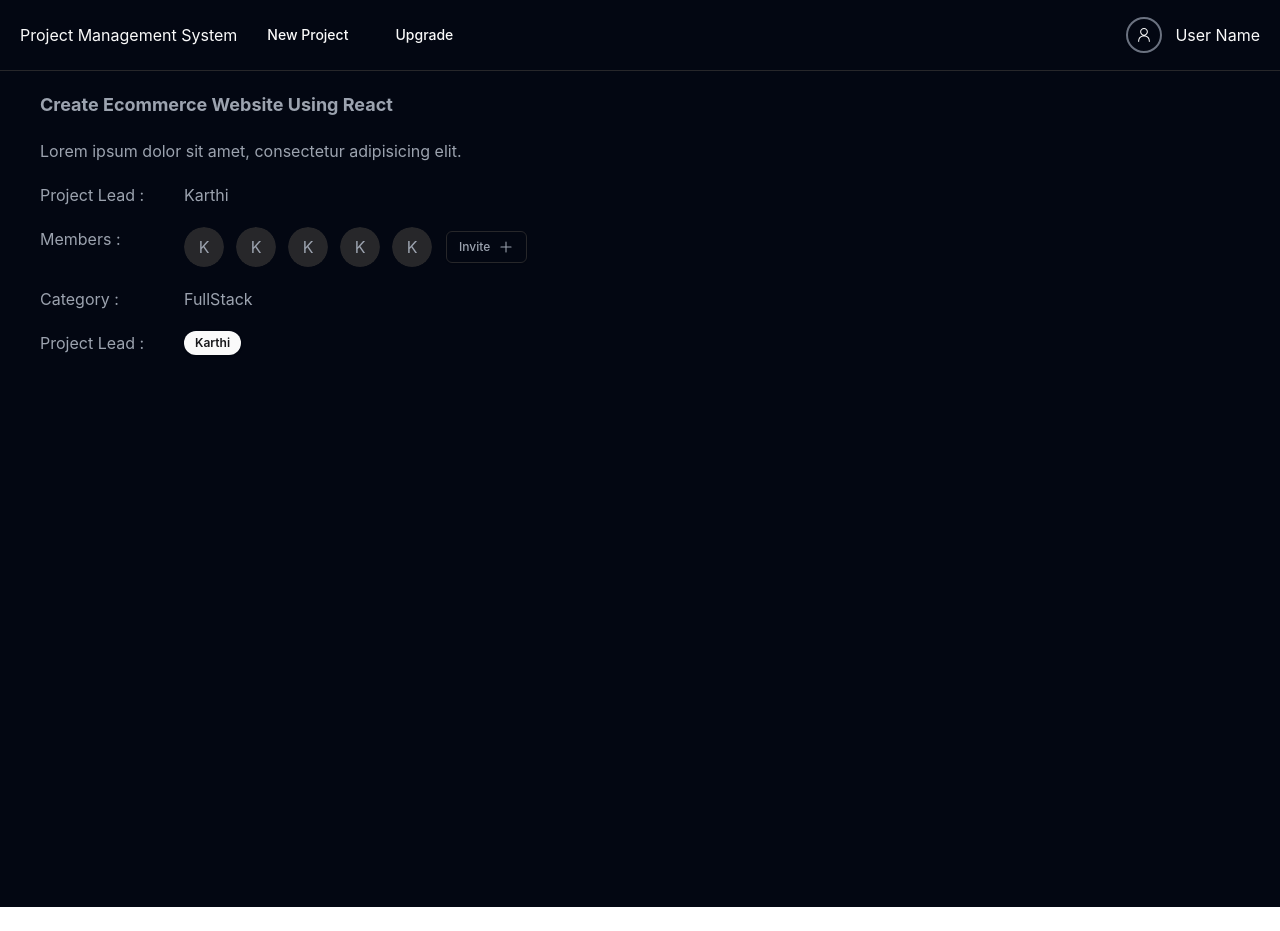
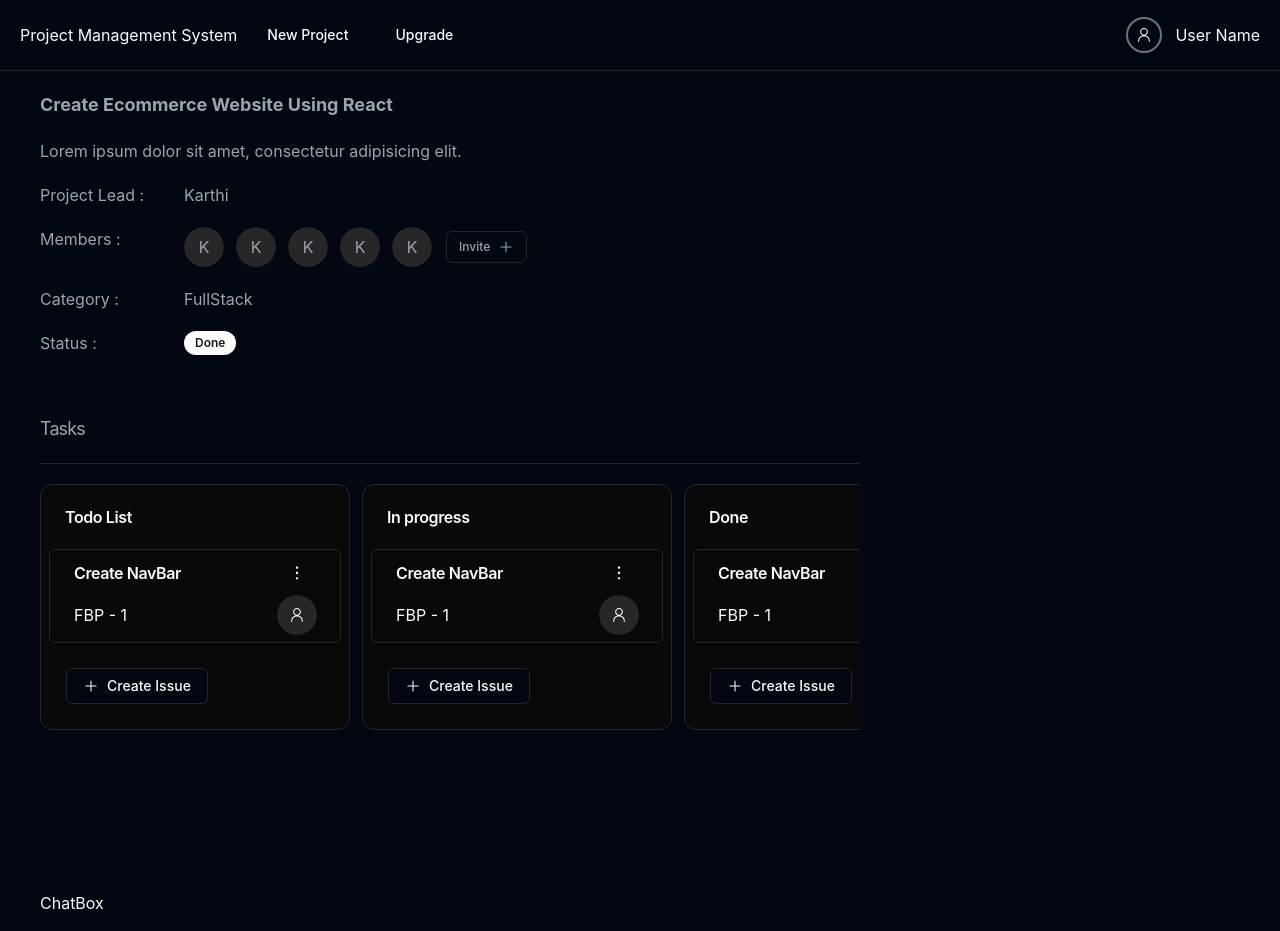
Before and after one commit to karthikeyan-v-max/ProjectZenith, a React (Vite) app: page /project/1 in a window 1280 px wide. Before the commit the page ends 907 px from the top, so only its background shows below. Built offline with nearby package versions, Linux system fonts and the light colour scheme.

Commit message:
created issues stuffs

```diff
--- /dev/null
+++ b/src/pages/Issues/CreateIssueForm.jsx
@@ -0,0 +1,9 @@
+import React from 'react'
+
+const CreateIssueForm = () => {
+  return (
+    <div>CreateIssueForm</div>
+  )
+}
+
+export default CreateIssueForm
--- /dev/null
+++ b/src/pages/Issues/IssueCard.jsx
@@ -0,0 +1,56 @@
+import { Avatar, AvatarFallback } from '@/components/ui/avatar'
+import { Button } from '@/components/ui/button'
+import { Card, CardContent, CardHeader, CardTitle } from '@/components/ui/card'
+import { DropdownMenu, DropdownMenuContent, DropdownMenuItem, DropdownMenuTrigger } from '@/components/ui/dropdown-menu'
+import { DotsVerticalIcon, PersonIcon } from '@radix-ui/react-icons'
+import React from 'react'
+
+const IssueCard = () => {
+  return (
+    <Card className="rounded-md py-1 pb-2">
+      <CardHeader className="py-0 pb-1">
+        <div className='flex justify-between items-center'>
+          <CardTitle>
+            Create NavBar
+          </CardTitle>
+          <DropdownMenu>
+            <DropdownMenuTrigger>
+            <Button className="rounded-full" size="icon" variant="ghost">
+              <DotsVerticalIcon/>
+            </Button>
+            </DropdownMenuTrigger>
+            <DropdownMenuContent>
+              <DropdownMenuItem>In Progress</DropdownMenuItem>
+              <DropdownMenuItem>Done</DropdownMenuItem>
+              <DropdownMenuItem>Edit</DropdownMenuItem>
+              <DropdownMenuItem>Delete</DropdownMenuItem>
+            </DropdownMenuContent>
+          </DropdownMenu>
+        </div>
+      </CardHeader>
+      <CardContent className="py-0">
+        <div className='flex items-center justify-between'>
+          <p>FBP - {1}</p>
+          <DropdownMenu className="W-[30rem] border border-red-400">
+            <DropdownMenuTrigger>
+              <Button
+              size="icon"
+              className="bg-gray-900 hover:text-black text-white rounded-full">
+                <Avatar>
+                  <AvatarFallback>
+                    <PersonIcon/>
+                  </AvatarFallback>
+                </Avatar>
+              </Button>
+            </DropdownMenuTrigger>
+            <DropdownMenuContent>
+
+            </DropdownMenuContent>
+          </DropdownMenu>
+        </div>
+      </CardContent>
+    </Card>
+  )
+}
+
+export default IssueCard
--- /dev/null
+++ b/src/pages/Issues/IssueList.jsx
@@ -0,0 +1,45 @@
+import { Button } from '@/components/ui/button'
+import { Card, CardContent, CardFooter, CardHeader, CardTitle } from '@/components/ui/card'
+import { Dialog, DialogContent, DialogHeader, DialogTitle, DialogTrigger } from '@/components/ui/dialog'
+import React from 'react'
+import IssueCard from './IssueCard'
+import { PlusIcon } from '@radix-ui/react-icons'
+import CreateIssueForm from './CreateIssueForm'
+
+const IssueList = ({title , status}) => {
+  return (
+    <div>
+        <Dialog>
+            <Card className="w-full md:w-[300px] lg:w-[310px]">
+                <CardHeader>
+                    <CardTitle>{title}</CardTitle>
+                </CardHeader>
+                <CardContent className="px-2">
+                    <div className="space-y-2">
+                        <IssueCard/>
+                    </div>
+                </CardContent>
+                <CardFooter>
+                    <DialogTrigger>
+                        <Button
+                            className="w-full flex items-center gap-2"
+                            variant="outline"
+                        >
+                            <PlusIcon/>
+                            Create Issue
+                        </Button>
+                    </DialogTrigger>
+                </CardFooter>
+            </Card>
+            <DialogContent>
+                <DialogHeader>
+                    <DialogTitle>Create New Issue</DialogTitle>
+                </DialogHeader>
+                <CreateIssueForm/>
+            </DialogContent>
+        </Dialog>
+    </div>
+  )
+}
+
+export default IssueList
--- /dev/null
+++ b/src/pages/ProjectDetails/ChatBox.jsx
@@ -0,0 +1,9 @@
+import React from 'react'
+
+const ChatBox = () => {
+  return (
+    <div>ChatBox</div>
+  )
+}
+
+export default ChatBox
--- a/src/pages/ProjectDetails/ProjectDetails.jsx
+++ b/src/pages/ProjectDetails/ProjectDetails.jsx
@@ -6,6 +6,8 @@
 import { PlusIcon } from '@radix-ui/react-icons'
 import React from 'react'
 import InviteUserForm from './InviteUserForm'
+import IssueList from '../Issues/IssueList'
+import ChatBox from './ChatBox'
 
 const ProjectDetails = () => {
   const handleProjectInvitation = () => {
@@ -58,13 +60,33 @@
                   <p>FullStack</p>
                 </div>
                 <div className='flex'>
-                  <p className='w-36'>Project Lead :</p>
-                  <Badge className="cursor-pointer">Karthi</Badge>
+                  <p className='w-36'>Status :</p>
+                  <Badge className="cursor-pointer">Done</Badge>
                 </div>
               </div>
+              <section>
+                <p className='py-5 border-b text-lg -tracking-wider'>Tasks</p>
+                <div className='lg:flex md:flex gap-3 justify-between py-5'>
+                  <IssueList
+                    status="pending"
+                    title="Todo List"
+                  />
+                  <IssueList
+                    status="in_progress"
+                    title="In progress"
+                  />
+                  <IssueList
+                    status="done"
+                    title="Done"
+                  />
+                </div>
+              </section>
             </div>
 
           </ScrollArea>
+          <div>
+            <ChatBox/>
+          </div>
         </div>
       </div>
     </>
```
